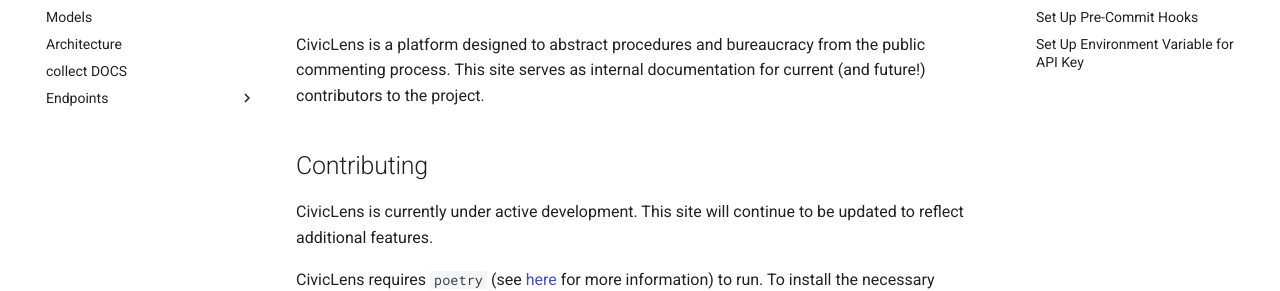
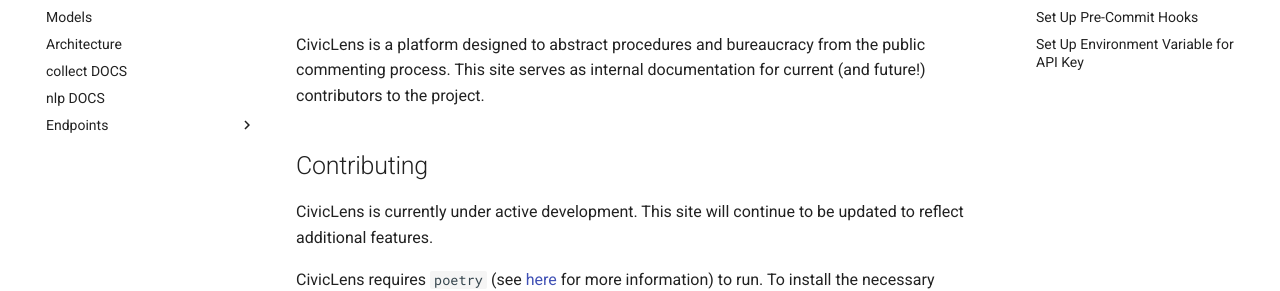
Before and after one commit to uchicago-capp-30320/CivicLens, an MkDocs documentation site: the page built from docs/index.md, in a window 1280 px wide. Shown: the part 148-439 px from the top of the page. Built offline with MkDocs 1.6.1 and Material for MkDocs 9.7.7, drawn with Linux system fonts in a browser that asks for light colours; comment, search, counter and statistics services are not loaded.

Commit message:
add nlp to docs

```diff
--- a/mkdocs.yml
+++ b/mkdocs.yml
@@ -45,6 +45,7 @@
   - "models.md"
   - "architecture.md"
   - "collect.md"
+  - "nlp.md"
   - Endpoints:
     - "endpoints/regulations.md"
     - "endpoints/search.md"
```
Also changed, not shown: docs/nlp.md (line endings or trailing spaces).
